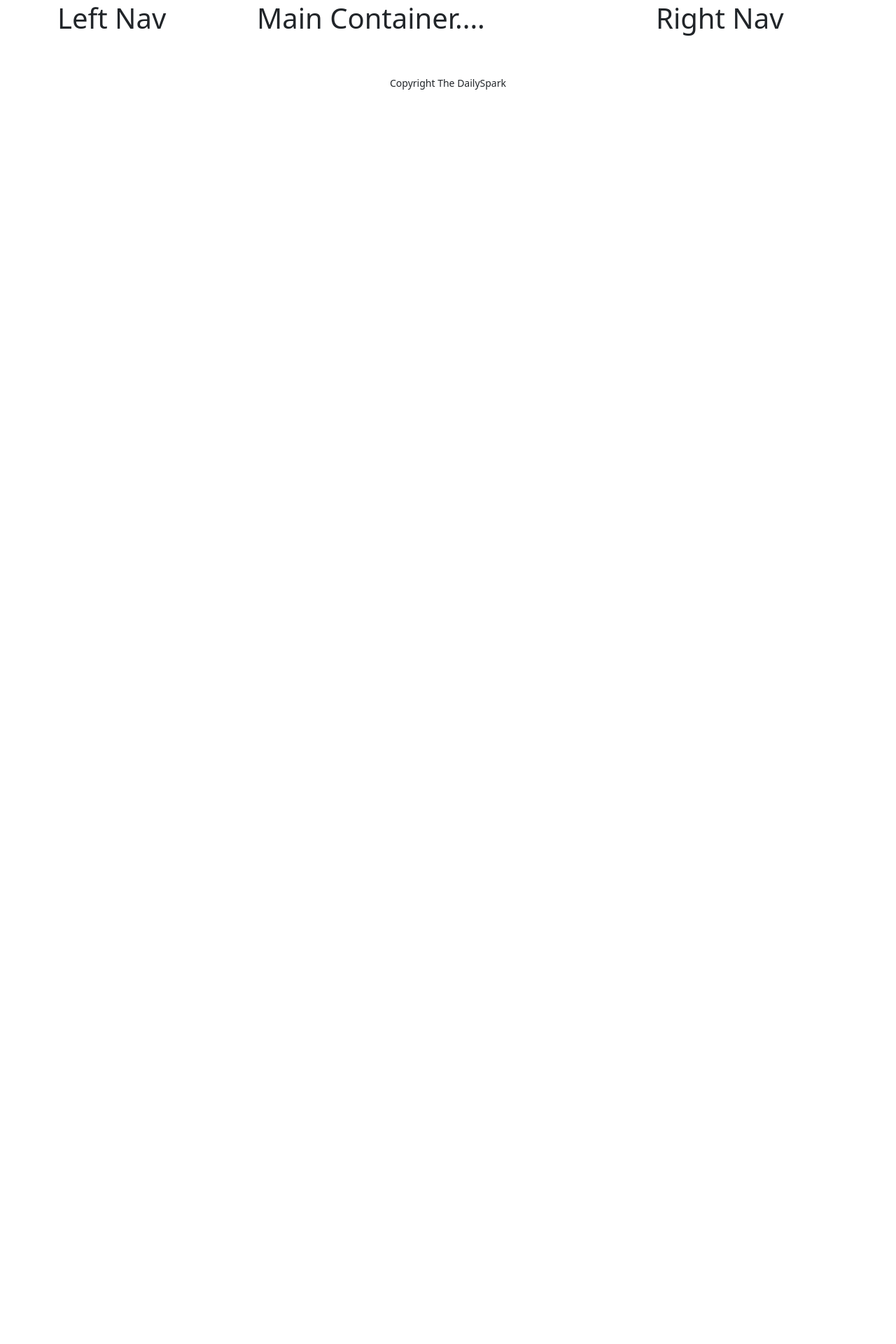
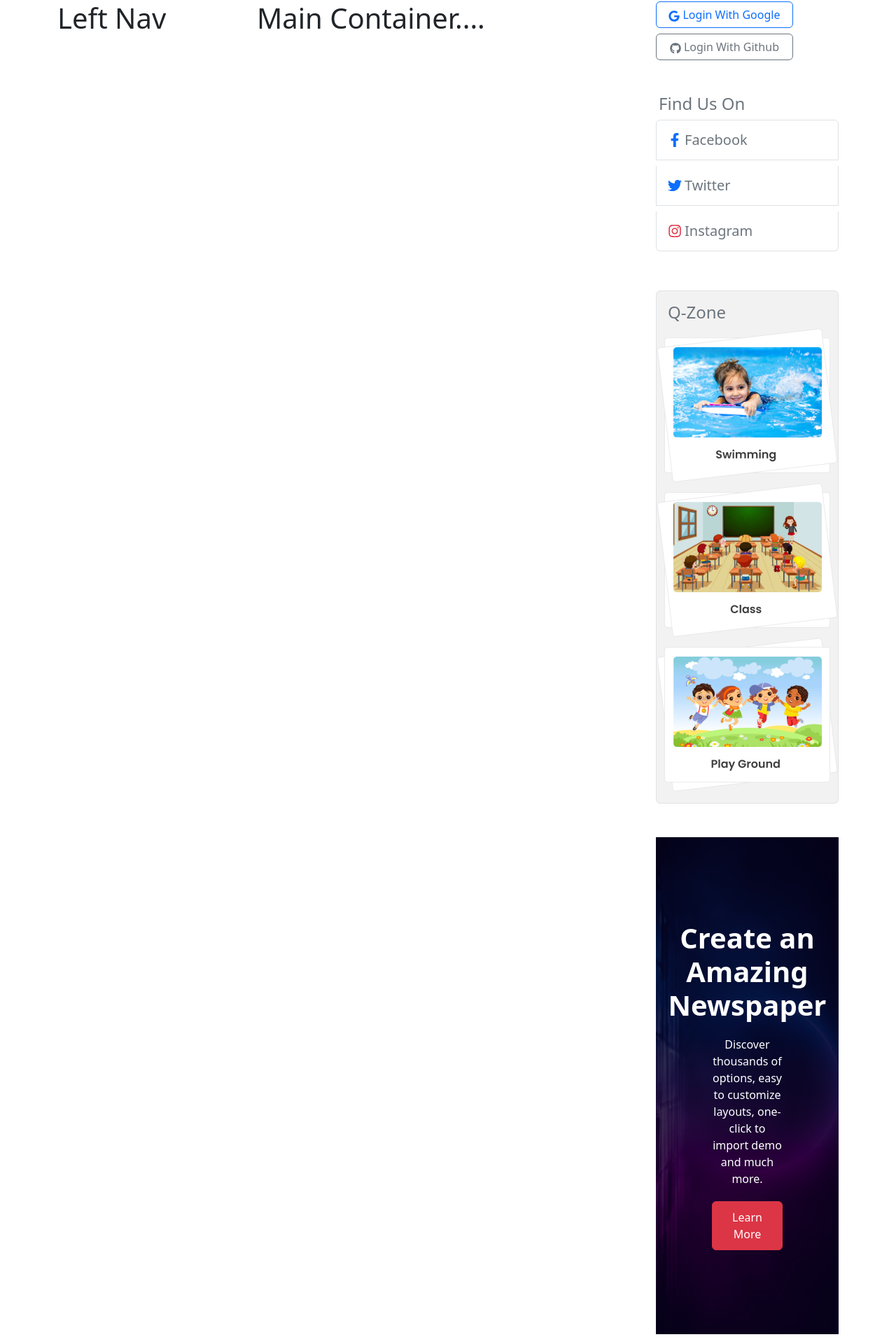
Before and after one commit to galibmia/the-daily-spark, a React (Vite) app: page / in a window 1280 px wide. Shown: the part 352-2272 px from the top of the page at 70% size. Before the commit the page ends 800 px from the top, so only its background shows below. Built offline with nearby package versions, Linux system fonts and the light colour scheme.

Commit message:
Right side nav bar designed

```diff
--- a/package.json
+++ b/package.json
@@ -19,6 +19,7 @@
     "react-bootstrap": "^2.10.2",
     "react-dom": "^18.2.0",
     "react-fast-marquee": "^1.6.4",
+    "react-icons": "^5.2.1",
     "react-router-dom": "^6.23.1",
     "sort-by": "^1.2.0"
   },
--- a/src/index.css
+++ b/src/index.css
@@ -0,0 +1,3 @@
+.bg-custom-gray{
+    background-color: rgb(243, 242, 242);
+}
--- /dev/null
+++ b/src/pages/Shared/QZone/QZone.jsx
@@ -0,0 +1,19 @@
+import React from 'react';
+import qzone1 from "../../../assets/qZone1.png"
+import qzone2 from "../../../assets/qZone2.png"
+import qzone3 from "../../../assets/qZone3.png"
+
+const QZone = () => {
+    return (
+        <div className='my-5 rounded border py-3 bg-custom-gray'>
+            <h4 className='ps-3 text-secondary'>Q-Zone</h4>
+            <div className='text-center'>
+            <img src={qzone1} alt="" />
+            <img src={qzone2} alt="" />
+            <img src={qzone3} alt="" />
+            </div>
+        </div>
+    );
+};
+
+export default QZone;
--- /dev/null
+++ b/src/pages/Shared/RightNav/RightNav.css
@@ -0,0 +1,22 @@
+/* PromoSection.css */
+.promo-section {
+    background: url('../../../assets/bg.png') no-repeat center center;
+    background-size: cover;
+    padding: 120px 80px;
+  }
+
+  .promo-section h1 {
+    font-size: 2.5rem;
+    font-weight: bold;
+    margin-bottom: 20px;
+  }
+
+  .promo-section p {
+    font-size: 1rem;
+    margin-bottom: 20px;
+  }
+
+  .promo-section .btn {
+    font-size: 1rem;
+    padding: 10px 20px;
+  }
--- a/src/pages/Shared/RightNav/RightNav.jsx
+++ b/src/pages/Shared/RightNav/RightNav.jsx
@@ -1,9 +1,32 @@
 import React from 'react';
+import { Button, ListGroup } from 'react-bootstrap';
+import { FaFacebookF, FaGithub, FaGoogle, FaInstagram, FaTwitter } from 'react-icons/fa';
+import QZone from '../QZone/QZone';
+import "./RightNav.css"
+
 
 const RightNav = () => {
     return (
         <div>
-            <h1>Right Nav</h1>
+            <div>
+                <Button className='w-75 mb-2' variant="outline-primary"><FaGoogle /> Login With Google</Button>
+                <Button className="w-75" variant="outline-secondary"><FaGithub /> Login With Github</Button>
+            </div>
+            <div className='mt-5'>
+                <h4 className='text-secondary mb-2 ps-1'>Find Us On</h4>
+                <ListGroup>
+                    <ListGroup.Item className='py-3 ps-3 text-secondary d-flex align-items-center gap-1 h5 table-hover'><FaFacebookF className='text-primary' /> <span>Facebook</span></ListGroup.Item>
+                    <ListGroup.Item className='py-3 ps-3 text-secondary d-flex align-items-center gap-1 h5'><FaTwitter className='text-primary' /> <span>Twitter</span></ListGroup.Item>
+                    <ListGroup.Item className='py-3 ps-3 text-secondary d-flex align-items-center gap-1 h5'><FaInstagram className='text-danger' /> <span>Instagram</span></ListGroup.Item>
+                </ListGroup>
+            </div>
+            <QZone></QZone>
+
+            <div className="promo-section d-flex flex-column justify-content-center align-items-center text-center text-white">
+                <h1>Create an Amazing Newspaper</h1>
+                <p>Discover thousands of options, easy to customize layouts, one-click to import demo and much more.</p>
+                <button className="btn btn-danger">Learn More</button>
+            </div>
         </div>
     );
 };
```
Also changed, not shown: 1 other file (tests, documents, lock files or other folders).
